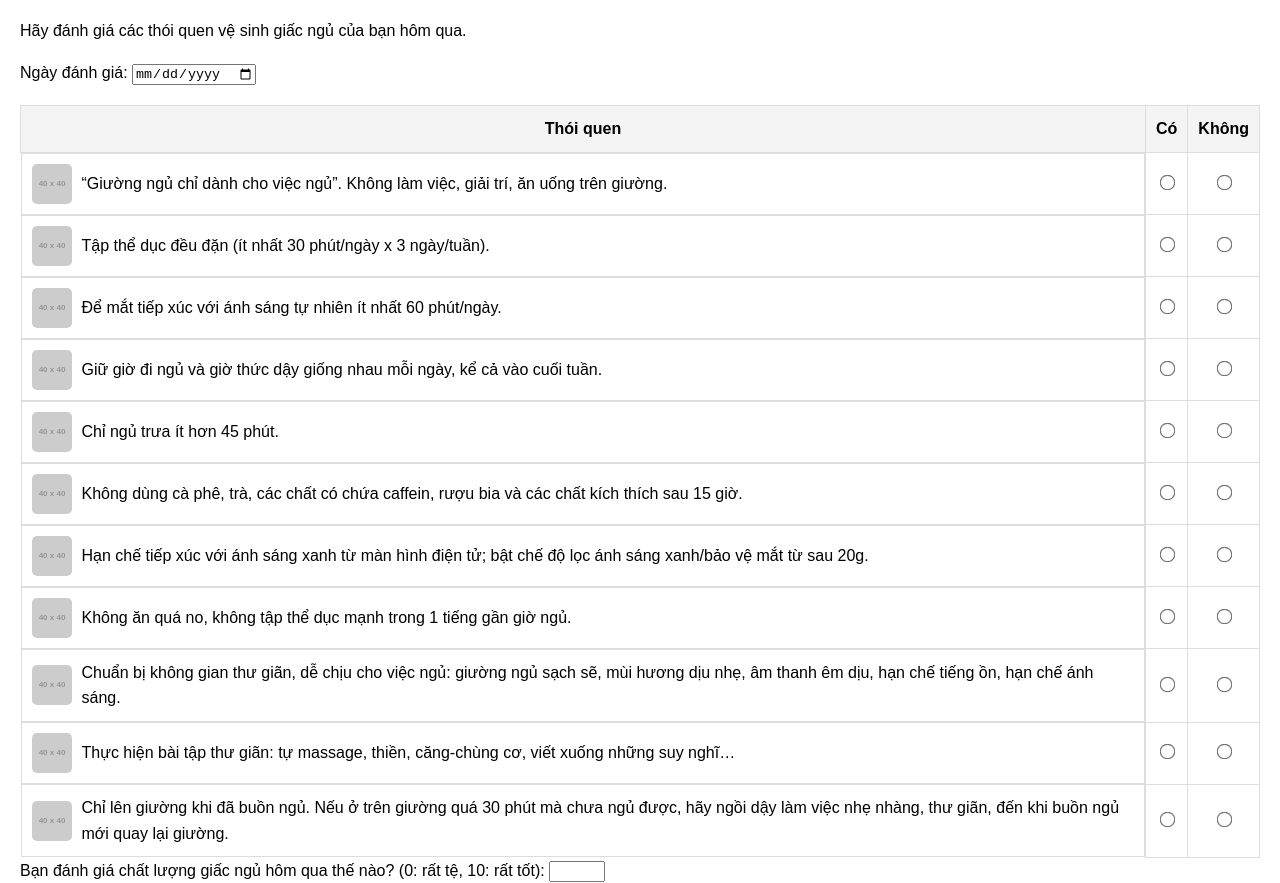
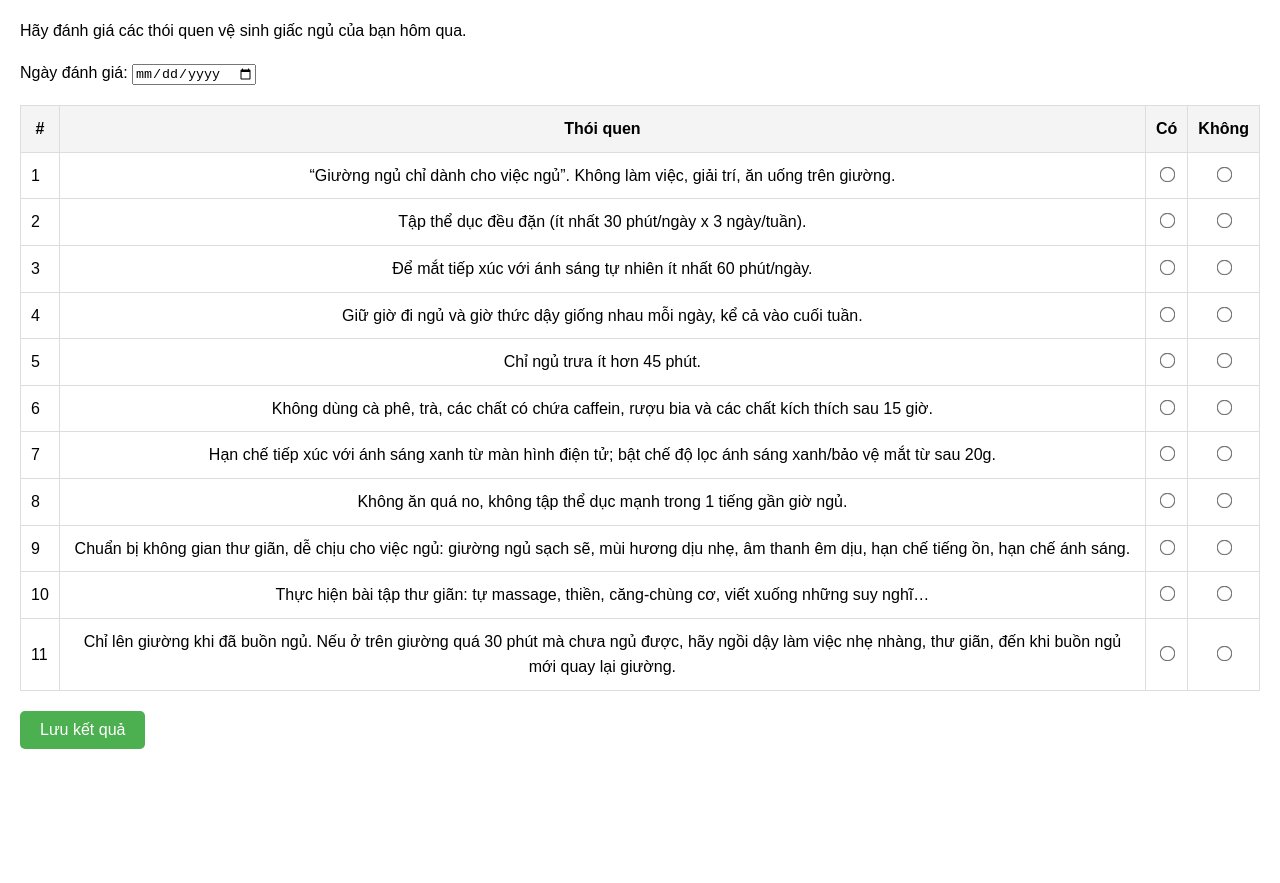
Before and after one commit to StrongerStriving/Check-lit-ve-sinh-giac-ngu, a plain HTML site: page index.html in a window 1280 px wide. Shown: the part 76-959 px from the top of the page. After the commit the page ends 845 px from the top, so only its background shows below. Drawn offline with nearby package versions, Linux system fonts and the light colour scheme; placeholder pictures from the web are drawn by us.

Commit message:
Update index.html

```diff
--- a/index.html
+++ b/index.html
@@ -3,8 +3,7 @@
 <head>
   <meta charset="UTF-8">
   <meta name="viewport" content="width=device-width, initial-scale=1.0">
-  <title>Check list Vệ Sinh Giấc Ngủ</title>
-  <script src="https://cdn.jsdelivr.net/npm/chart.js"></script>
+  <title>Theo Dõi Vệ Sinh Giấc Ngủ</title>
   <style>
     body {
       font-family: Arial, sans-serif;
@@ -22,20 +21,23 @@
     th, td {
       border: 1px solid #ddd;
       padding: 10px;
-      text-align: center;
     }
     th {
       background-color: #f4f4f4;
+      text-align: center;
     }
     td:first-child {
       text-align: left;
-      display: flex;
-      align-items: center;
-      gap: 10px;
+    }
+    td {
+      text-align: center;
     }
     td input {
       transform: scale(1.2);
       cursor: pointer;
+    }
+    tr.highlight {
+      background-color: #d4edda; /* Nền màu xanh nhạt khi được chọn "Có" */
     }
     button {
       background-color: #4CAF50;
@@ -50,18 +52,10 @@
     button:hover {
       background-color: #45a049;
     }
-    .result, .chart-container {
+    .result {
       margin-top: 20px;
       font-weight: bold;
       color: #333;
-    }
-    img {
-      width: 40px;
-      height: 40px;
-      border-radius: 5px;
-    }
-    .hidden {
-      display: none;
     }
   </style>
 </head>
@@ -74,6 +68,7 @@
   <table>
     <thead>
       <tr>
+        <th>#</th>
         <th>Thói quen</th>
         <th>Có</th>
         <th>Không</th>
@@ -81,110 +76,87 @@
     </thead>
     <tbody>
       <tr>
-        <td>
-          <img src="https://via.placeholder.com/40" alt="Giường ngủ">
-          “Giường ngủ chỉ dành cho việc ngủ”. Không làm việc, giải trí, ăn uống trên giường.
-        </td>
-        <td><input type="radio" name="habit1" value="yes"></td>
-        <td><input type="radio" name="habit1" value="no"></td>
+        <td>1</td>
+        <td>“Giường ngủ chỉ dành cho việc ngủ”. Không làm việc, giải trí, ăn uống trên giường.</td>
+        <td><input type="radio" name="habit1" value="yes" onclick="highlightRow(this)"></td>
+        <td><input type="radio" name="habit1" value="no" onclick="highlightRow(this)"></td>
       </tr>
       <tr>
-        <td>
-          <img src="https://via.placeholder.com/40" alt="Tập thể dục">
-          Tập thể dục đều đặn (ít nhất 30 phút/ngày x 3 ngày/tuần).
-        </td>
-        <td><input type="radio" name="habit2" value="yes"></td>
-        <td><input type="radio" name="habit2" value="no"></td>
+        <td>2</td>
+        <td>Tập thể dục đều đặn (ít nhất 30 phút/ngày x 3 ngày/tuần).</td>
+        <td><input type="radio" name="habit2" value="yes" onclick="highlightRow(this)"></td>
+        <td><input type="radio" name="habit2" value="no" onclick="highlightRow(this)"></td>
       </tr>
       <tr>
-        <td>
-          <img src="https://via.placeholder.com/40" alt="Ánh sáng tự nhiên">
-          Để mắt tiếp xúc với ánh sáng tự nhiên ít nhất 60 phút/ngày.
-        </td>
-        <td><input type="radio" name="habit3" value="yes"></td>
-        <td><input type="radio" name="habit3" value="no"></td>
+        <td>3</td>
+        <td>Để mắt tiếp xúc với ánh sáng tự nhiên ít nhất 60 phút/ngày.</td>
+        <td><input type="radio" name="habit3" value="yes" onclick="highlightRow(this)"></td>
+        <td><input type="radio" name="habit3" value="no" onclick="highlightRow(this)"></td>
       </tr>
       <tr>
-        <td>
-          <img src="https://via.placeholder.com/40" alt="Giờ đi ngủ">
-          Giữ giờ đi ngủ và giờ thức dậy giống nhau mỗi ngày, kể cả vào cuối tuần.
-        </td>
-        <td><input type="radio" name="habit4" value="yes"></td>
-        <td><input type="radio" name="habit4" value="no"></td>
+        <td>4</td>
+        <td>Giữ giờ đi ngủ và giờ thức dậy giống nhau mỗi ngày, kể cả vào cuối tuần.</td>
+        <td><input type="radio" name="habit4" value="yes" onclick="highlightRow(this)"></td>
+        <td><input type="radio" name="habit4" value="no" onclick="highlightRow(this)"></td>
       </tr>
       <tr>
-        <td>
-          <img src="https://via.placeholder.com/40" alt="Ngủ trưa">
-          Chỉ ngủ trưa ít hơn 45 phút.
-        </td>
-        <td><input type="radio" name="habit5" value="yes"></td>
-        <td><input type="radio" name="habit5" value="no"></td>
+        <td>5</td>
+        <td>Chỉ ngủ trưa ít hơn 45 phút.</td>
+        <td><input type="radio" name="habit5" value="yes" onclick="highlightRow(this)"></td>
+        <td><input type="radio" name="habit5" value="no" onclick="highlightRow(this)"></td>
       </tr>
       <tr>
-        <td>
-          <img src="https://via.placeholder.com/40" alt="Caffein">
-          Không dùng cà phê, trà, các chất có chứa caffein, rượu bia và các chất kích thích sau 15 giờ.
-        </td>
-        <td><input type="radio" name="habit6" value="yes"></td>
-        <td><input type="radio" name="habit6" value="no"></td>
+        <td>6</td>
+        <td>Không dùng cà phê, trà, các chất có chứa caffein, rượu bia và các chất kích thích sau 15 giờ.</td>
+        <td><input type="radio" name="habit6" value="yes" onclick="highlightRow(this)"></td>
+        <td><input type="radio" name="habit6" value="no" onclick="highlightRow(this)"></td>
       </tr>
       <tr>
-        <td>
-          <img src="https://via.placeholder.com/40" alt="Ánh sáng xanh">
-          Hạn chế tiếp xúc với ánh sáng xanh từ màn hình điện tử; bật chế độ lọc ánh sáng xanh/bảo vệ mắt từ sau 20g.
-        </td>
-        <td><input type="radio" name="habit7" value="yes"></td>
-        <td><input type="radio" name="habit7" value="no"></td>
+        <td>7</td>
+        <td>Hạn chế tiếp xúc với ánh sáng xanh từ màn hình điện tử; bật chế độ lọc ánh sáng xanh/bảo vệ mắt từ sau 20g.</td>
+        <td><input type="radio" name="habit7" value="yes" onclick="highlightRow(this)"></td>
+        <td><input type="radio" name="habit7" value="no" onclick="highlightRow(this)"></td>
       </tr>
       <tr>
-        <td>
-          <img src="https://via.placeholder.com/40" alt="Ăn uống">
-          Không ăn quá no, không tập thể dục mạnh trong 1 tiếng gần giờ ngủ.
-        </td>
-        <td><input type="radio" name="habit8" value="yes"></td>
-        <td><input type="radio" name="habit8" value="no"></td>
+        <td>8</td>
+        <td>Không ăn quá no, không tập thể dục mạnh trong 1 tiếng gần giờ ngủ.</td>
+        <td><input type="radio" name="habit8" value="yes" onclick="highlightRow(this)"></td>
+        <td><input type="radio" name="habit8" value="no" onclick="highlightRow(this)"></td>
       </tr>
       <tr>
-        <td>
-          <img src="https://via.placeholder.com/40" alt="Không gian ngủ">
-          Chuẩn bị không gian thư giãn, dễ chịu cho việc ngủ: giường ngủ sạch sẽ, mùi hương dịu nhẹ, âm thanh êm dịu, hạn chế tiếng ồn, hạn chế ánh sáng.
-        </td>
-        <td><input type="radio" name="habit9" value="yes"></td>
-        <td><input type="radio" name="habit9" value="no"></td>
+        <td>9</td>
+        <td>Chuẩn bị không gian thư giãn, dễ chịu cho việc ngủ: giường ngủ sạch sẽ, mùi hương dịu nhẹ, âm thanh êm dịu, hạn chế tiếng ồn, hạn chế ánh sáng.</td>
+        <td><input type="radio" name="habit9" value="yes" onclick="highlightRow(this)"></td>
+        <td><input type="radio" name="habit9" value="no" onclick="highlightRow(this)"></td>
       </tr>
       <tr>
-        <td>
-          <img src="https://via.placeholder.com/40" alt="Thư giãn">
-          Thực hiện bài tập thư giãn: tự massage, thiền, căng-chùng cơ, viết xuống những suy nghĩ…
-        </td>
-        <td><input type="radio" name="habit10" value="yes"></td>
-        <td><input type="radio" name="habit10" value="no"></td>
+        <td>10</td>
+        <td>Thực hiện bài tập thư giãn: tự massage, thiền, căng-chùng cơ, viết xuống những suy nghĩ…</td>
+        <td><input type="radio" name="habit10" value="yes" onclick="highlightRow(this)"></td>
+        <td><input type="radio" name="habit10" value="no" onclick="highlightRow(this)"></td>
       </tr>
       <tr>
-        <td>
-          <img src="https://via.placeholder.com/40" alt="Buồn ngủ">
-          Chỉ lên giường khi đã buồn ngủ. Nếu ở trên giường quá 30 phút mà chưa ngủ được, hãy ngồi dậy làm việc nhẹ nhàng, thư giãn, đến khi buồn ngủ mới quay lại giường.
-        </td>
-        <td><input type="radio" name="habit11" value="yes"></td>
-        <td><input type="radio" name="habit11" value="no"></td>
+        <td>11</td>
+        <td>Chỉ lên giường khi đã buồn ngủ. Nếu ở trên giường quá 30 phút mà chưa ngủ được, hãy ngồi dậy làm việc nhẹ nhàng, thư giãn, đến khi buồn ngủ mới quay lại giường.</td>
+        <td><input type="radio" name="habit11" value="yes" onclick="highlightRow(this)"></td>
+        <td><input type="radio" name="habit11" value="no" onclick="highlightRow(this)"></td>
       </tr>
     </tbody>
   </table>
 
-  <div>
-    <label for="sleep-quality">Bạn đánh giá chất lượng giấc ngủ hôm qua thế nào? (0: rất tệ, 10: rất tốt):</label>
-    <input type="number" id="sleep-quality" min="0" max="10">
-  </div>
-
   <button onclick="submitData()">Lưu kết quả</button>
 
-  <div id="result" class="result hidden"></div>
-  <div class="chart-container">
-    <canvas id="chart" width="400" height="200"></canvas>
-  </div>
+  <div id="result" class="result"></div>
 
   <script>
-    const data = JSON.parse(localStorage.getItem('sleepData')) || [];
+    function highlightRow(input) {
+      const row = input.closest('tr');
+      if (input.value === 'yes') {
+        row.classList.add('highlight');
+      } else {
+        row.classList.remove('highlight');
+      }
+    }
 
     function submitData() {
       const date = document.getElementById('date').value;
@@ -196,59 +168,9 @@
       const habits = Array.from(document.querySelectorAll('input[type="radio"]:checked'))
         .filter(input => input.value === 'yes').length;
 
-      const sleepQuality = document.getElementById('sleep-quality').value;
-      if (sleepQuality === '') {
-        alert('Vui lòng đánh giá chất lượng giấc ngủ!');
-        return;
-      }
-
-      data.push({ date, habits, sleepQuality: parseInt(sleepQuality) });
-      localStorage.setItem('sleepData', JSON.stringify(data));
-
-      document.getElementById('result').textContent =
-        `Hôm qua bạn đã thực hiện ${habits} thói quen vệ sinh giấc ngủ. Hãy phát huy nghen!`;
-      document.getElementById('result').classList.remove('hidden');
-
-      drawChart();
+      const resultText = `Hôm qua bạn đã thực hiện ${habits} thói quen vệ sinh giấc ngủ. Hãy phát huy nghen!`;
+      document.getElementById('result').textContent = resultText;
     }
-
-    function drawChart() {
-      const ctx = document.getElementById('chart').getContext('2d');
-      const labels = data.map(entry => entry.date);
-      const habitsData = data.map(entry => entry.habits);
-      const qualityData = data.map(entry => entry.sleepQuality);
-
-      new Chart(ctx, {
-        type: 'line',
-        data: {
-          labels,
-          datasets: [
-            {
-              label: 'Số lượng thói quen',
-              data: habitsData,
-              borderColor: 'blue',
-              fill: false,
-            },
-            {
-              label: 'Chất lượng giấc ngủ',
-              data: qualityData,
-              borderColor: 'green',
-              fill: false,
-            }
-          ]
-        },
-        options: {
-          responsive: true,
-          scales: {
-            x: { title: { display: true, text: 'Ngày' } },
-            y: { title: { display: true, text: 'Điểm' } }
-          }
-        }
-      });
-    }
-
-    // Vẽ biểu đồ khi tải trang
-    window.onload = drawChart;
   </script>
 </body>
 </html>
```
